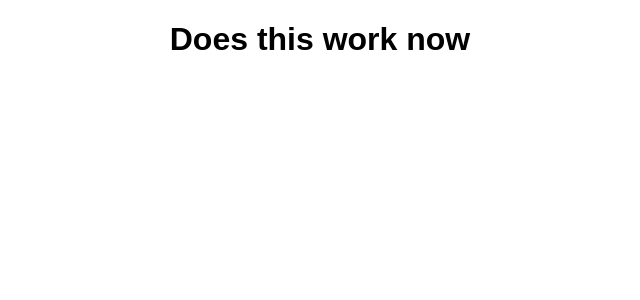
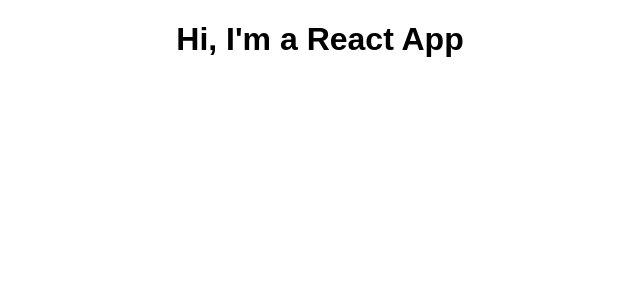
Before and after one commit to keitaro73/udemy-rtcg-react-complete-guide, a React (Create React App) app: page / in a window 1280 px wide. Shown: the top 300 px of the page, without its empty margins (320-960 px from the left). Built offline with nearby package versions, Linux system fonts and the light colour scheme.

Commit message:
Section 7, Lecture 28 - illustrated how render works

```diff
--- a/src/App.js
+++ b/src/App.js
@@ -3,12 +3,11 @@
 
 class App extends Component {
   render() {
-    // return (
-    //   <div className="App">
-    //     <h1>Hi, I'm a React App</h1>
-    //   </div>
-    // );
-    return React.createElement('div', { className: 'App' }, React.createElement('h1', null, 'Does this work now'));
+    return (
+      <div className="App">
+        <h1>Hi, I'm a React App</h1>
+      </div>
+    );
   }
 }
 
```
